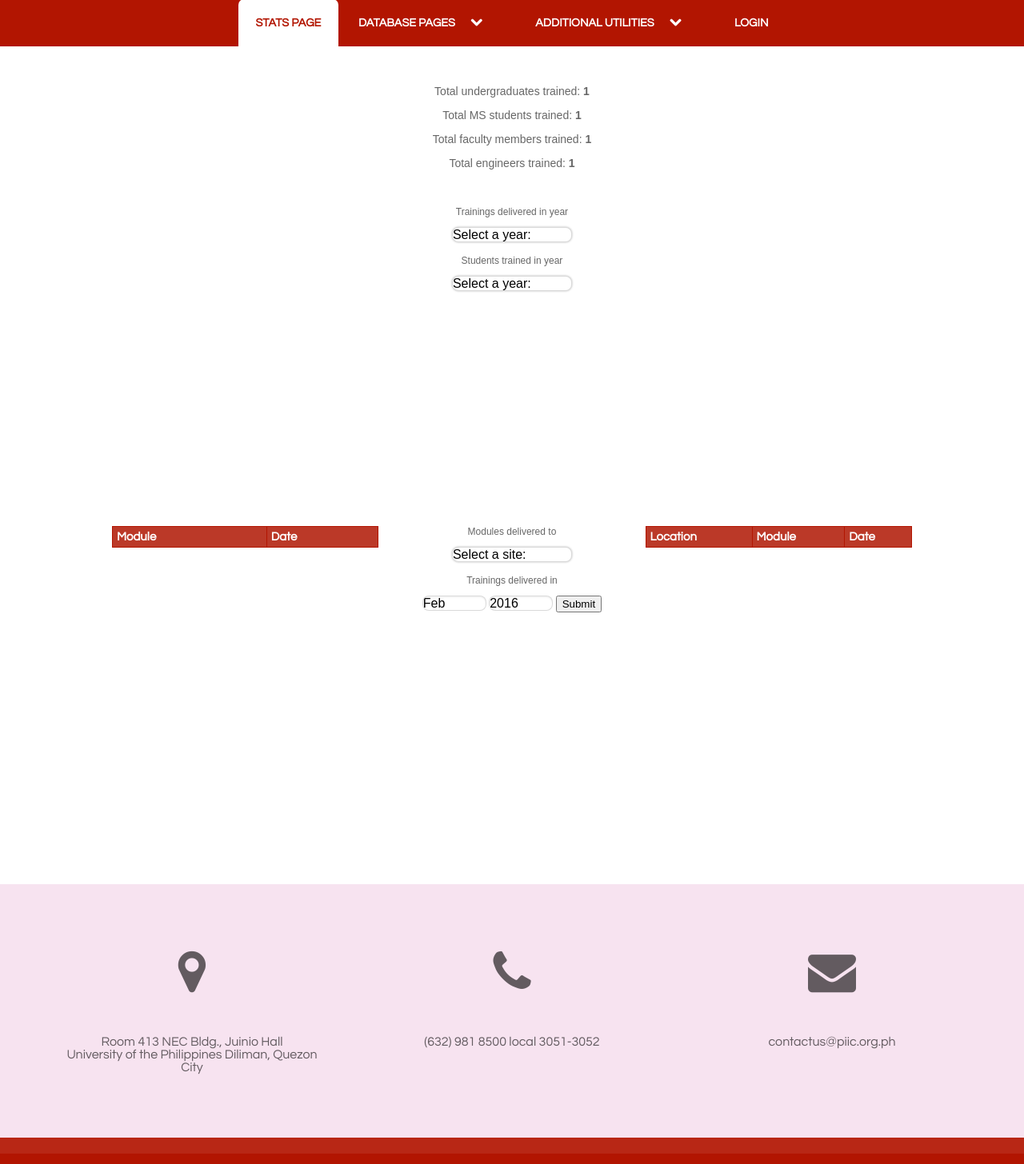
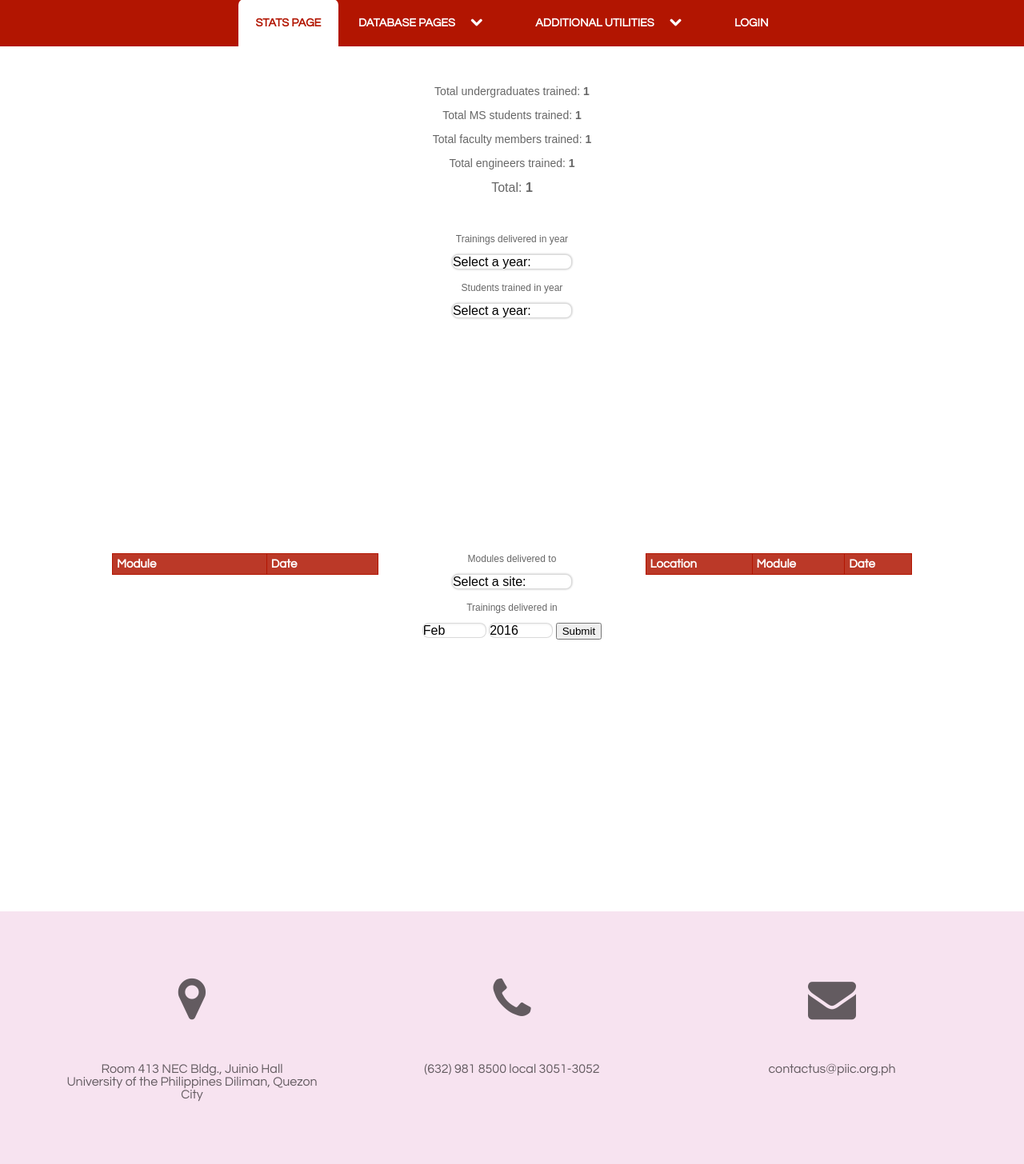
Before and after one commit to pwnator/piic-db, a Django app: template templates/plotter/index.html in a window 1280 px wide. Shown: the part 302-1758 px from the top of the page at 80% size. Run offline with Django 3.2, Linux system fonts and the light colour scheme; the template is opened without the code that fills it: most values are stand-ins (such as "Sample title", 1, 10 or a date in 2020); lists and menus that the app fills with data are empty.

Commit message:
modified:   plotter/views.py 	modified:   templates/plotter/index.html

```diff
--- a/plotter/views.py
+++ b/plotter/views.py
@@ -40,6 +40,7 @@ def index(request):
 		'masters' : Participant.objects.filter(trainees__in=Training.objects.all()).distinct().filter(designation__startswith='MS'),
 		'faculty' : Participant.objects.filter(trainees__in=Training.objects.all()).distinct().filter(Q(designation__contains='Faculty')|Q(designation__contains='Lecturer')),
 		'engineers' : Participant.objects.filter(trainees__in=Training.objects.all()).distinct().filter(designation__contains='Engineer'),
+		'total' : Participant.objects.filter(trainees__in=Training.objects.all()).distinct(),
 		'instns': Institution.objects.order_by('abbrev'),
 		'years' : Training.objects.order_by('year').values('year').distinct(),
 		'modules' : Module.objects.order_by('topic', 'version'),
--- a/templates/plotter/index.html
+++ b/templates/plotter/index.html
@@ -226,7 +226,7 @@
 	</script>
 {% endblock %}
 {% block body_block %}
-	<center><p style="font:14px sans-serif;">Total undergraduates trained: <b>{{ students.count }}</b></p><p style="font:14px sans-serif;">Total MS students trained: <b>{{ masters.count }}</b></p><p style="font:14px sans-serif;">Total faculty members trained: <b>{{ faculty.count }}</b></p><p style="font:14px sans-serif;">Total engineers trained: <b>{{ engineers.count }}</b></p></center>
+	<center><p style="font:14px sans-serif;">Total undergraduates trained: <b>{{ students.count }}</b></p><p style="font:14px sans-serif;">Total MS students trained: <b>{{ masters.count }}</b></p><p style="font:14px sans-serif;">Total faculty members trained: <b>{{ faculty.count }}</b></p><p style="font:14px sans-serif;">Total engineers trained: <b>{{ engineers.count }}</b></p><p style="font:16px sans-serif;">Total: <b>{{ total.count }}</b></p></center>
 	<div id="box"><div id="chart1"></div></div>
 	<div id="box"><center>
 		</br></br>
```
